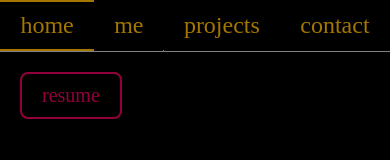
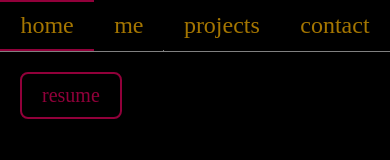
Before and after one commit to jeremypoulin/Website, a React (Vite) app: page / in a window 390 px wide. Shown: the top 160 px of the page. Built offline with nearby package versions, Linux system fonts and the light colour scheme; a web font is replaced by a local one.

Commit message:
patched mobile button css discrepancies

```diff
--- a/src/components/Nav.module.css
+++ b/src/components/Nav.module.css
@@ -35,7 +35,9 @@
     outline: none;
   }
 
-  .button:hover {
-    border-color: rgb(165, 118, 0);
-    outline: none;
+  @media (hover: hover) and (pointer: fine) {
+    .button:hover {
+      border-color: rgb(165, 118, 0);
+      outline: none;
+    }
   }
```
